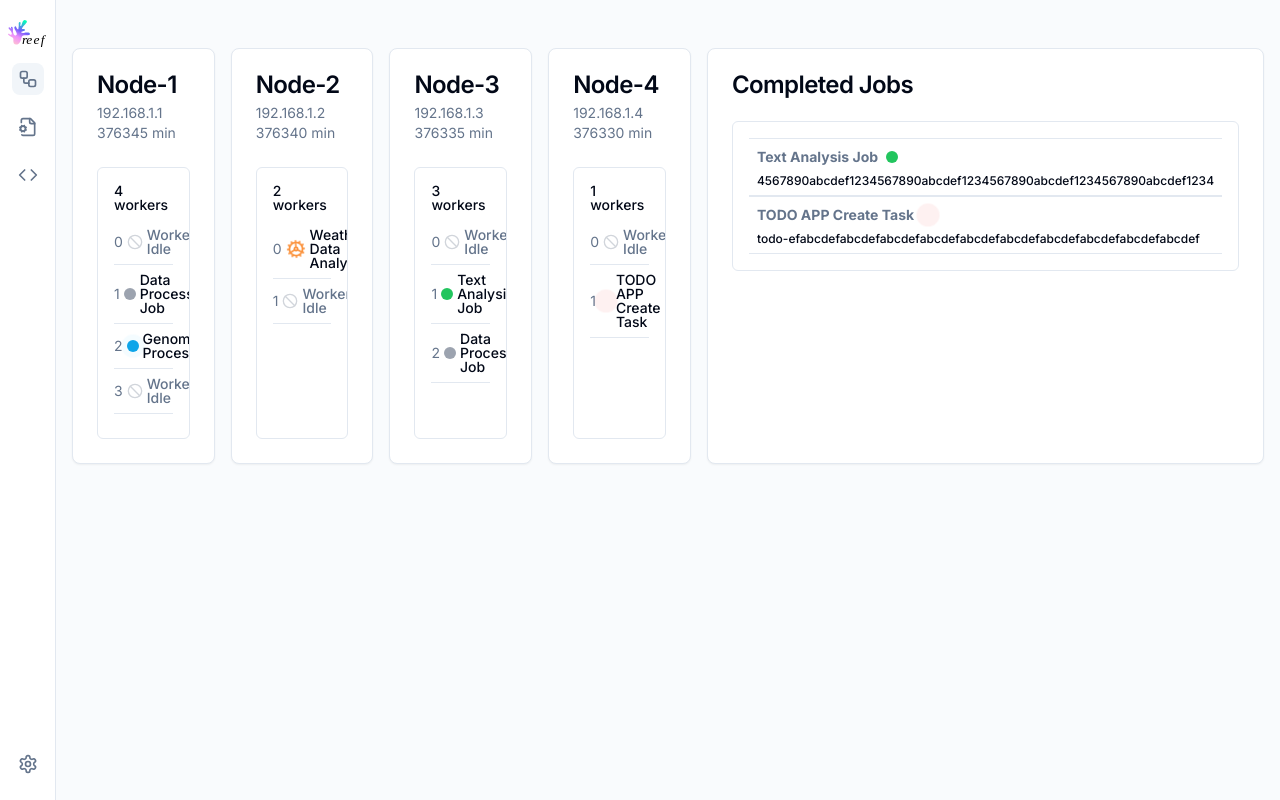
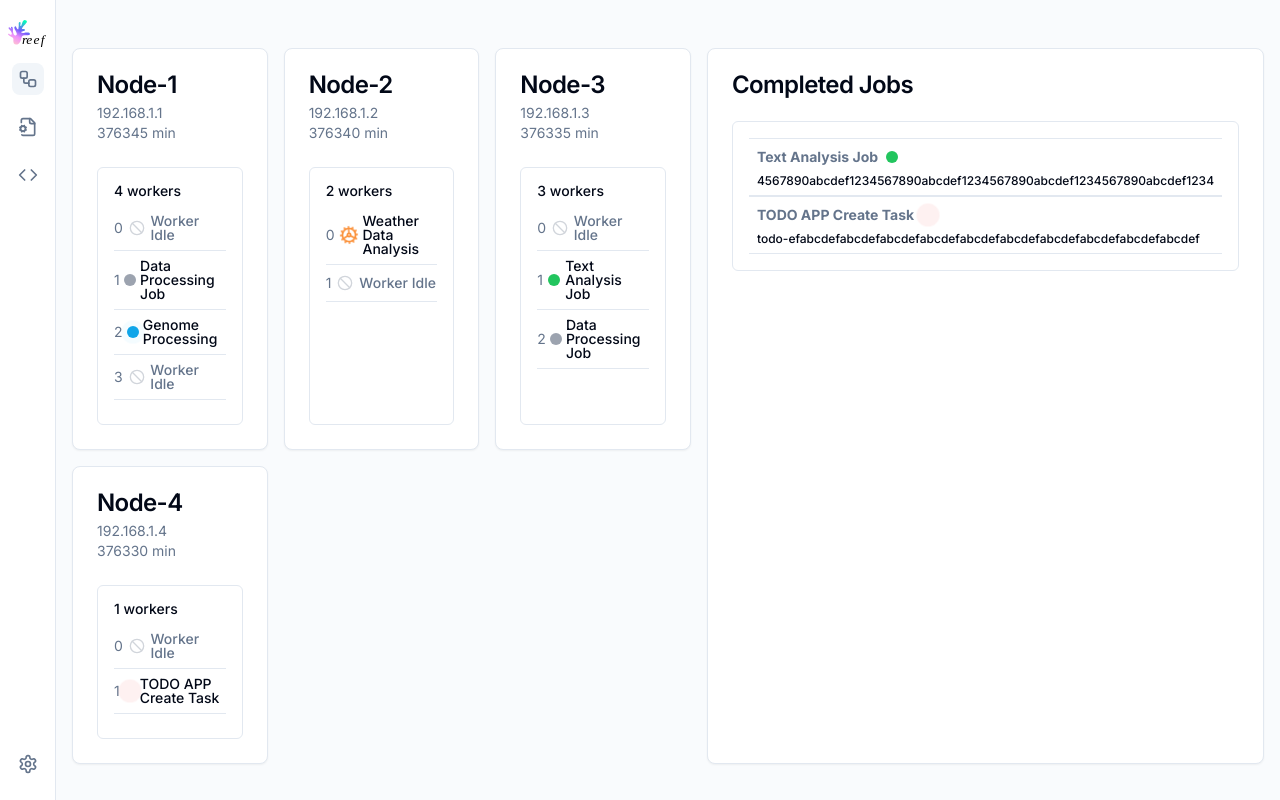
Before and after one commit to reef-runtime/reef, a Next.js app in the folder reef_frontend/: page / in a window 1280 px wide. Built offline with nearby package versions, Linux system fonts and the light colour scheme.

Commit message:
fix 404 shit

```diff
--- a/reef_frontend/next.config.mjs
+++ b/reef_frontend/next.config.mjs
@@ -1,7 +1,8 @@
 /** @type {import('next').NextConfig} */
 const nextConfig = {
-  output: "export",
-  images: { unoptimized: true }
+  output: 'export',
+  trailingSlash: true,
+  images: { unoptimized: true },
 };
 
 export default nextConfig;
--- a/reef_frontend/src/app/page.tsx
+++ b/reef_frontend/src/app/page.tsx
@@ -22,8 +22,8 @@ export default function Home() {
   const { jobs } = useJobs();
 
   return (
-    <main className="flex flex-col md:flex-row p-4 md:space-x-4">
-      <div className="grid grid-cols-1 md:grid-cols-4 gap-4 grow">
+    <main className="flex flex-col xl:flex-row p-4 space-y-4 xl:space-y-0 xl:space-x-4">
+      <div className="grid grid-cols-1 md:grid-cols-2 xl:grid-cols-3 gap-4 grow">
         {nodes.map((node) => (
           <Card key={node.id} className="flex flex-col">
             <CardHeader key={node.id}>
```
